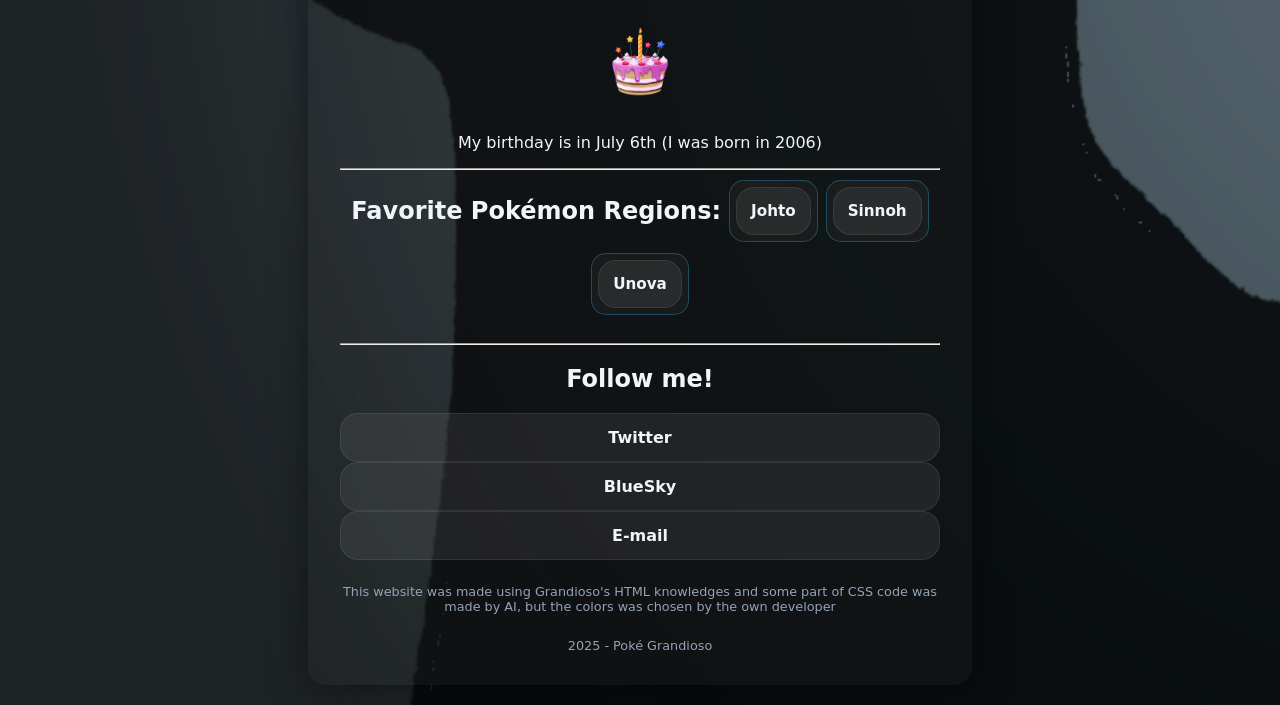
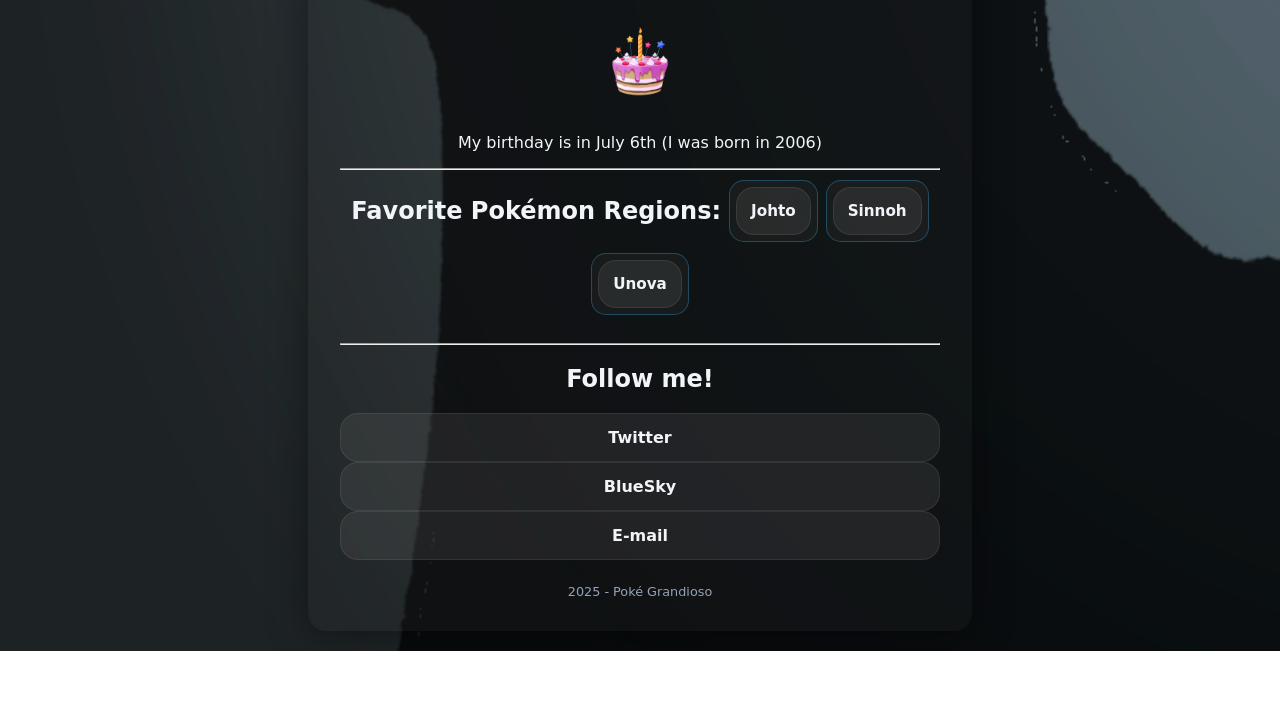
Before and after one commit to PokeGrandioso/About-Me, a plain HTML site: page index.html in a window 1280 px wide. Shown: the part 1133-1838 px from the top of the page. After the commit the page ends 1784 px from the top, so only its background shows below. Drawn offline with Linux system fonts and the light colour scheme; a web font is replaced by a local one.

Commit message:
Edição 2.0

```diff
--- a/index.html
+++ b/index.html
@@ -109,8 +109,6 @@
           >E-mail</a
         >
       </div>
-
-      <footer>This website was made using Grandioso's HTML knowledges and some part of CSS code was made by AI, but the colors was chosen by the own developer</footer>
       <footer>2025 - Poké Grandioso</footer>
     </section>
   </body>
```
